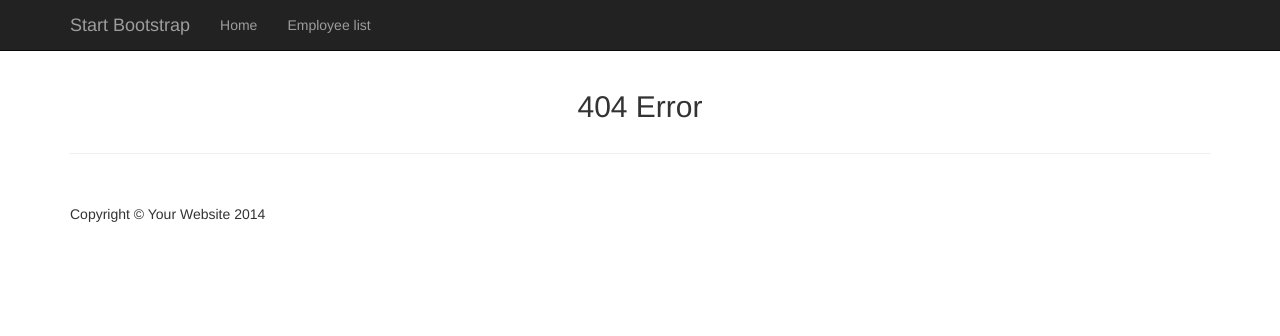
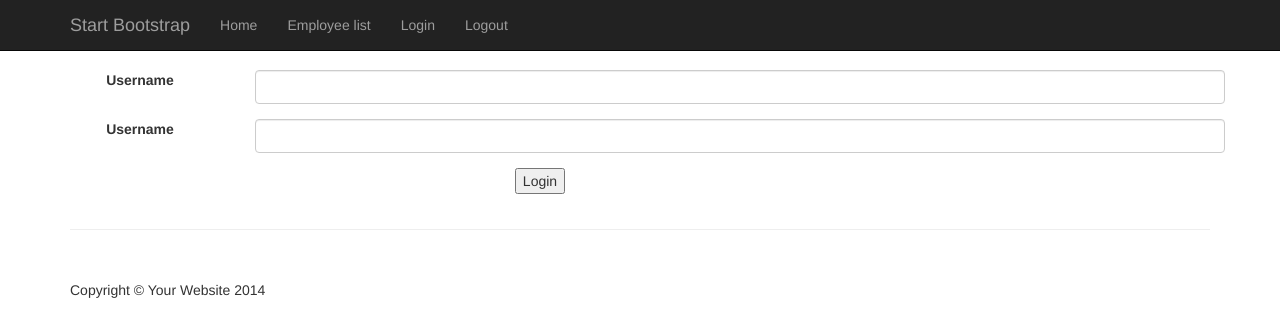
Before and after one commit to DinhThuan/angular2-TEDU, an Angular app: page /login in a window 1280 px wide. Before the commit this address had no page. Shown: the top 336 px of the page. Built offline with nearby package versions, Linux system fonts and the light colour scheme.

Commit message:
Dieu khien truy cap trong router, phai login moi vao duoc phan employee

```diff
--- a/src/app/app.component.html
+++ b/src/app/app.component.html
@@ -19,6 +19,12 @@
                 </li>
                 <li>
                     <a routerLink="employees" routerLinkActive="active">Employee list</a>
+                </li>
+                <li>
+                    <a routerLink="login" routerLinkActive="active">Login</a>
+                </li>
+                <li>
+                    <a (click)="logout()" >Logout</a>
                 </li>
             </ul>
         </div>
--- a/src/app/app.component.ts
+++ b/src/app/app.component.ts
@@ -1,10 +1,20 @@
-import { Component } from '@angular/core';
+import { Component, OnInit } from '@angular/core';
+import { LoginService } from './services/login.service';
 
 @Component({
-  selector: 'app-root',
-  templateUrl: './app.component.html',
-  styleUrls: ['./app.component.css']
+    selector: 'app-root',
+    templateUrl: './app.component.html',
+    styleUrls: ['./app.component.css']
 })
-export class AppComponent {
-  title = 'app';
+export class AppComponent implements OnInit {
+    public isLoggedin:boolean;
+    constructor(private loginService: LoginService) { }
+    ngOnInit(){
+        this.isLoggedin = this.loginService.IsLogged();
+    }
+    logout() {
+        this.loginService.setLogin(false);
+        alert('logged out');
+    }
+
 }
--- /dev/null
+++ b/src/app/guards/check-login.guard.ts
@@ -0,0 +1,17 @@
+import { Injectable } from '@angular/core';
+import { CanActivate } from '@angular/router';
+import { LoginService } from '../services/login.service';
+
+@Injectable()
+export class CheckLoginGuard implements CanActivate {
+    constructor(private loginService: LoginService) { }
+    canActivate() {
+        // return this.loginService.IsLogged();
+        let status = this.loginService.IsLogged();
+        if (status == false) {
+            alert('you don\'t have permission access to this promise page');
+
+        }
+        return status;
+    }
+}
--- /dev/null
+++ b/src/app/guards/check-save-form.guard.ts
@@ -0,0 +1,11 @@
+import { Injectable } from '@angular/core';
+import { CanDeactivate } from '@angular/router';
+import { EmployeeDetailComponent } from '../employee-detail/employee-detail.component';
+
+@Injectable()
+export class CheckSaveFormGuard implements CanDeactivate<EmployeeDetailComponent> {
+    canDeactivate(component: EmployeeDetailComponent) {
+        alert('You can not leave this page without saving data');
+        return false;
+    }
+}
--- /dev/null
+++ b/src/app/login/login.component.html
@@ -0,0 +1,22 @@
+<form class="form-horizontal" #f="ngForm" (ngSubmit)="CheckLogin(f.value)">
+    <div class="form-group">
+        <label class="col-md-2">Username</label>
+        <div class="col-md-10">
+            <input type="text" name="username" class="form-control" ngModel />
+        </div>
+    </div>
+
+    <div class="form-group">
+        <label class="col-md-2">Username</label>
+        <div class="col-md-10">
+            <input type="password" password="password" class="form-control" name="password" ngModel />
+        </div>
+    </div>
+
+    <div class="form-group">
+
+        <div class="col-md-10">
+            <button type="submit">Login</button>
+        </div>
+    </div>
+</form>
--- /dev/null
+++ b/src/app/login/login.component.ts
@@ -0,0 +1,20 @@
+import { Component } from '@angular/core';
+import { Router } from '@angular/router';
+import { LoginService } from '../services/login.service';
+
+@Component({
+    selector: 'login-component',
+    templateUrl: './login.component.html'
+})
+
+export class LoginComponent {
+    constructor(private router: Router, private loginService: LoginService) { }
+    CheckLogin(value: any) {
+        console.log(value);
+        if (value.username == "admin" && value.password == "123") {
+            this.loginService.setLogin(true);
+            // neu dung thi se chuyen sang trang home component
+            this.router.navigate(['/']);
+        }
+    }
+}
--- /dev/null
+++ b/src/app/services/login.service.ts
@@ -0,0 +1,12 @@
+import { Injectable } from '@angular/core';
+
+@Injectable()
+export class LoginService {
+    public _isLoggedIn: boolean;
+    IsLogged(): boolean {
+        return this._isLoggedIn;
+    }
+    setLogin(isLoggedIn: boolean) {
+        this._isLoggedIn = isLoggedIn;
+    }
+}
```
Also changed, not shown: src/app/app.module.ts (+9 -2 lines), src/app/app.routes.ts (+9 -2 lines).
